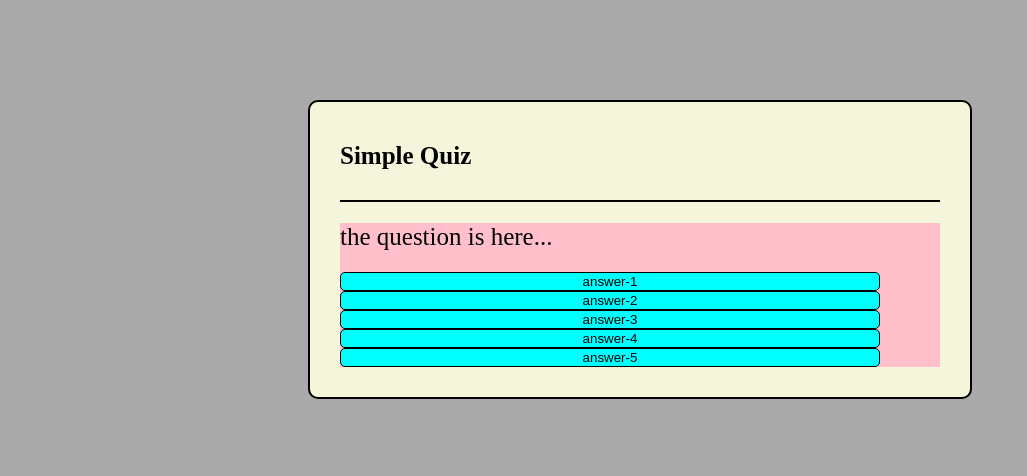
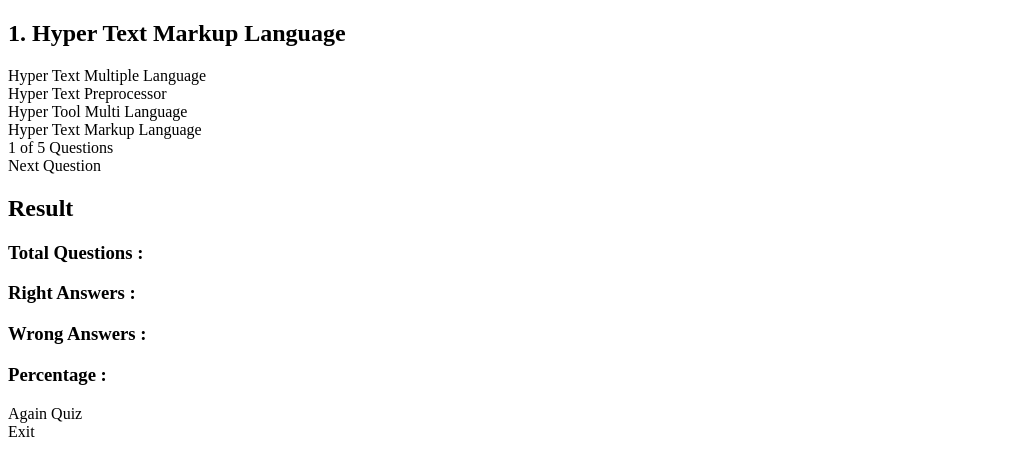
Before and after one commit to rishofficial10/aarambh, a plain HTML site: page index.html in a window 1280 px wide. Shown: the whole page, without its empty margins (0-1027 px from the left). Drawn offline with Linux system fonts and the light colour scheme.

Commit message:
new update

```diff
--- a/index.html
+++ b/index.html
@@ -3,21 +3,44 @@
   <head>
     <meta charset="UTF-8" />
     <meta name="viewport" content="width=device-width, initial-scale=1.0" />
-    <title>Quiz</title>
+    <title>My quiz App</title>
     <link rel="stylesheet" href="style.css" />
   </head>
+
   <body>
-    <div class="app">
-      <h1>Simple Quiz</h1>
-      <div class="Quiz">
-        <h2>the question is here...</h2>
-        <div id="answer">
-          <button class="btn">answer-1</button>
-          <button class="btn">answer-2</button>
-          <button class="btn">answer-3</button>
-          <button class="btn">answer-4</button>
-          <button class="btn">answer-5</button>
+    <div class="quiz-box">
+      <h2 class="que_text">1. Hyper Text Markup Language</h2>
+      <div class="options">
+        <div class="option incorrect disabled">
+          Hyper Text Multiple Language<i class="fa fa-times"></i>
         </div>
+        <div class="option disabled">Hyper Text Preprocessor</div>
+        <div class="option disabled">Hyper Tool Multi Language</div>
+        <div class="option correct disabled">
+          Hyper Text Markup Language<i class="fa fa-check"></i>
+        </div>
+      </div>
+      <div class="quiz-footer">
+        <div class="footer-left">
+          <span class="count_que">1</span> of
+          <span class="total_que">5</span> Questions
+        </div>
+        <div class="footer-right">
+          <div class="next-btn">Next Question</div>
+        </div>
+      </div>
+    </div>
+    <div class="result-box">
+      <h2>Result</h2>
+      <div class="result">
+        <h3 class="total-que">Total Questions : <span></span></h3>
+        <h3 class="right-ans">Right Answers : <span></span></h3>
+        <h3 class="wrong-ans">Wrong Answers : <span></span></h3>
+        <h3 class="percentage">Percentage : <span></span></h3>
+      </div>
+      <div class="result-footer">
+        <div class="again-quiz">Again Quiz</div>
+        <div class="exit">Exit</div>
       </div>
     </div>
   </body>
--- a/style.css
+++ b/style.css
@@ -1,7 +1,7 @@
 html {
   height: 100%;
   width: 100%;
-  background-color: darkgrey;
+  background-color: white;
 }
 .app {
   margin: 100px auto 0;
```
